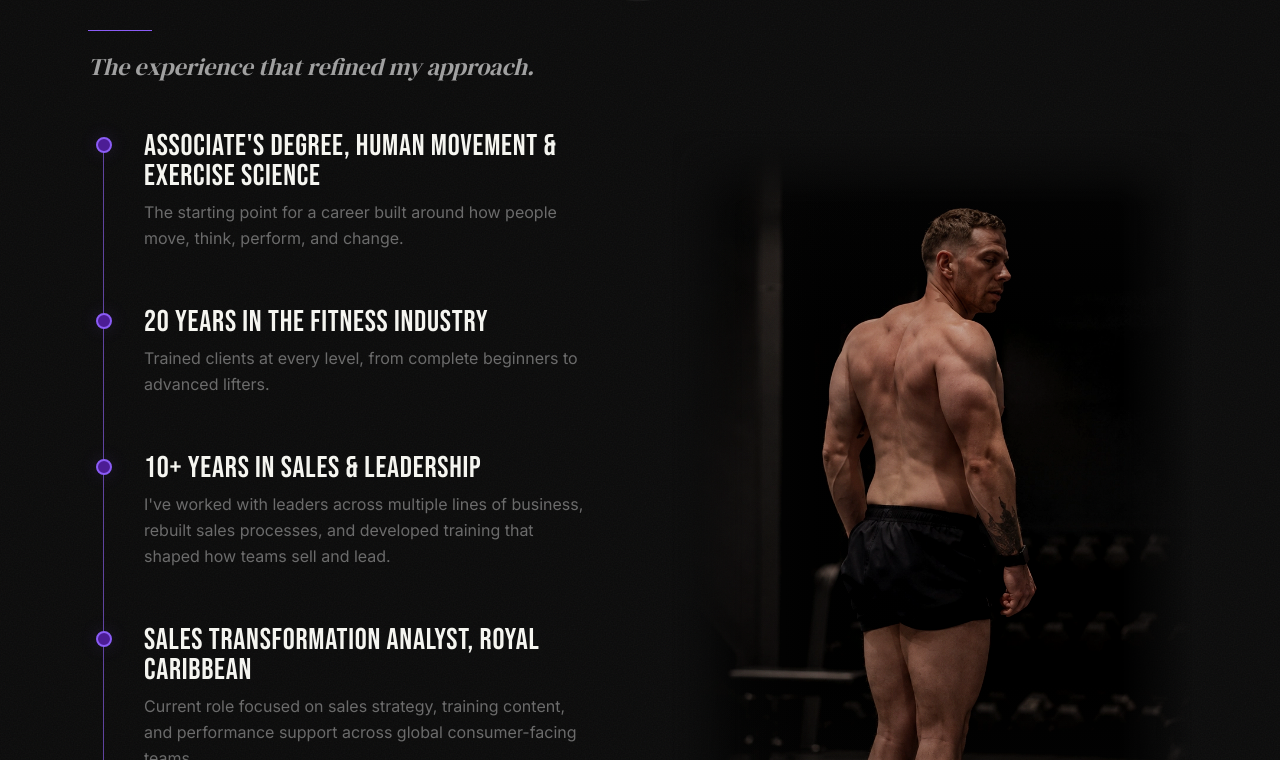
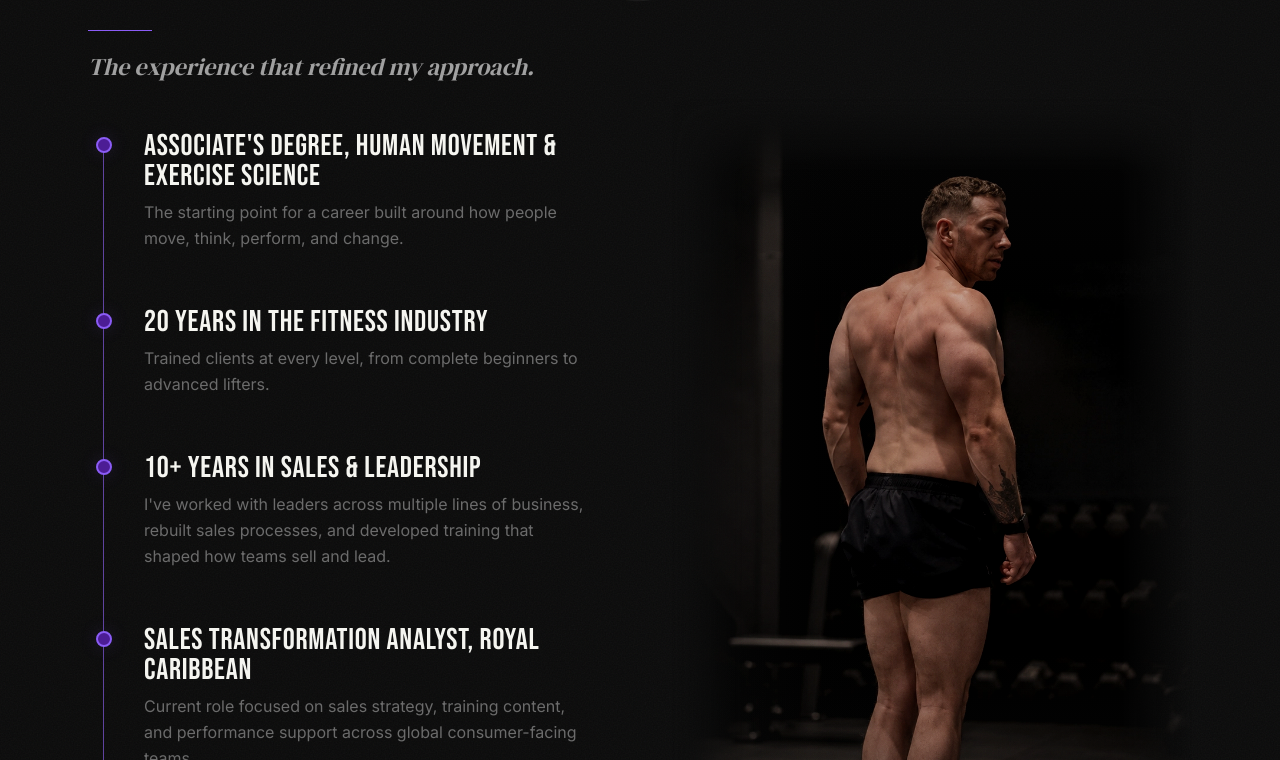
Before and after one commit to kaiafay/richm-co, a Next.js app: page / in a window 1280 px wide. Shown: the part 2080-2840 px from the top of the page. Built offline with nearby package versions, Linux system fonts and the light colour scheme.

Commit message:
adjust photo position

```diff
--- a/components/timeline.tsx
+++ b/components/timeline.tsx
@@ -226,7 +226,7 @@ export function Timeline() {
             ))}
           </div>
 
-          <div className="hidden xl:block h-[840px]">
+          <div className="hidden xl:block h-[840px] xl:-mt-8">
             <div className="timeline-image-bleed relative h-full w-full overflow-hidden">
               <img
                 src="/images/fitness.webp"
```
